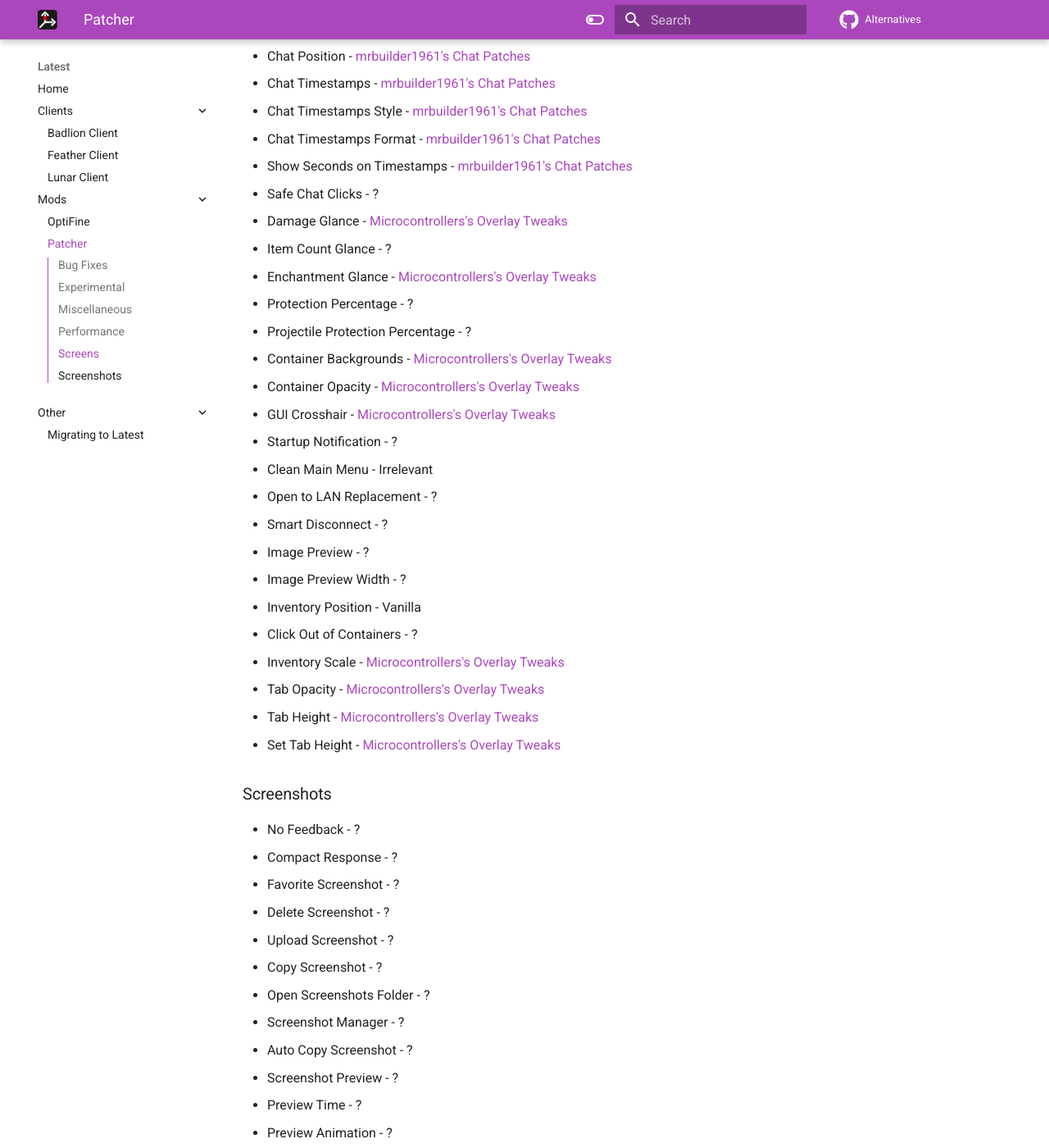
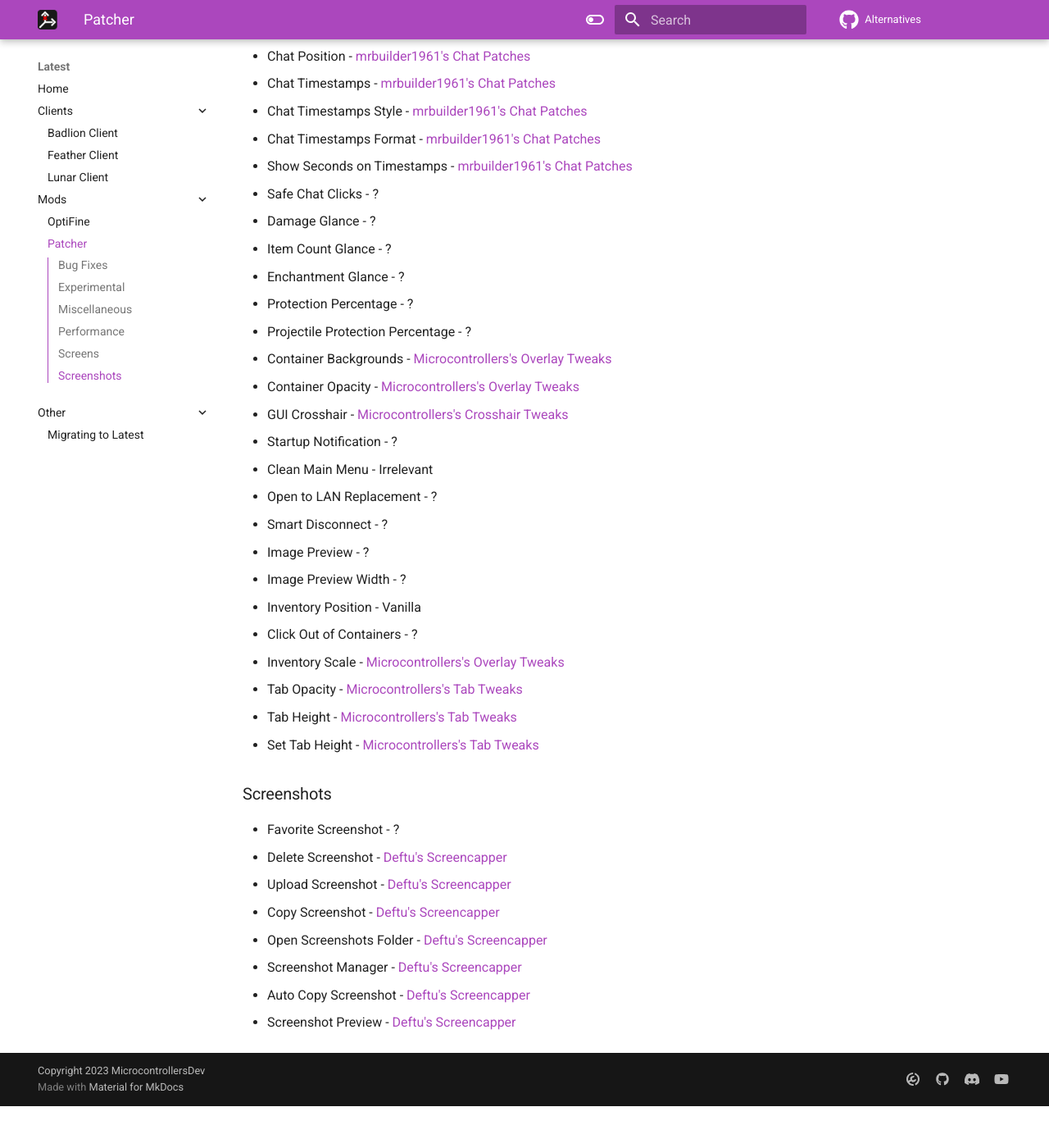
Before and after one commit to MicrocontrollersDev/Alternatives, an MkDocs documentation site: the page built from docs/latest/patcher.md, in a window 1280 px wide and 1400 px high, scrolled down 4713 px. Shown: the whole window at 82% size. Built offline with MkDocs 1.6.1 and Material for MkDocs 9.7.7, drawn with Linux system fonts in a browser that asks for light colours; comment, search, counter and statistics services are not loaded; after the commit the page ends 6062 px from its top, so only the background shows below that; some of the changed text lies outside the part shown.

Commit message:
update mods and stuff

```diff
--- a/docs/latest/patcher.md
+++ b/docs/latest/patcher.md
@@ -31,7 +31,7 @@
 - Better Keybind Handling - Vanilla
 - Separate Sound & Texture Reloading - ?
 - Disable Hotbar Scrolling - [Microcontrollers's Scroll Tweaks](https://modrinth.com/mod/scrolltweaks)
-- Crosshair Perspective - [Microcontrollers's Overlay Tweaks](https://modrinth.com/mod/overlaytweaks)
+- Crosshair Perspective - [Microcontrollers's Crosshair Tweaks](https://modrinth.com/mod/crosshairtweaks)
 - Unfocused Sounds - [juliand665's Dynamic FPS](https://modrinth.com/mod/dynamic-fps)
 - Unfocused FPS - [juliand665's Dynamic FPS](https://modrinth.com/mod/dynamic-fps)
 - Unfocused FPS Amount - [juliand665's Dynamic FPS](https://modrinth.com/mod/dynamic-fps)
@@ -55,7 +55,7 @@
 - Simplify FPS Counter - [isXander's Zoomify](https://modrinth.com/mod/zoomify)
 - Use Vanilla Metrics Renderer - Irrelevant
 - Nausea Effect - Vanilla
-- Disable Achievements - [Microcontrollers's Overlay Tweaks](https://modrinth.com/mod/overlaytweaks)
+- Disable Achievements - [FlashyReese's Sodium Extra](https://modrinth.com/mod/sodium-extra)
 - Fire Overlay Height - [Microcontrollers's Overlay Tweaks](https://modrinth.com/mod/overlaytweaks)
 - Fire Overlay Opacity - [Microcontrollers's Overlay Tweaks](https://modrinth.com/mod/overlaytweaks)
 - Hide Fire Overlay with Fire Resistance - [Microcontrollers's Overlay Tweaks](https://modrinth.com/mod/overlaytweaks)
@@ -79,12 +79,12 @@
 - Disable Text Shadow - [Microcontrollers's Sciophobia](https://modrinth.com/mod/sciophobia)
 - Left Hand in First Person - Vanilla
 - Toggle Tab - ?
-- Number Ping - [Microcontrollers's Overlay Tweaks](https://modrinth.com/mod/overlaytweaks)
-- Disable Titles - [Microcontrollers's Overlay Tweaks](https://modrinth.com/mod/overlaytweaks)
-- Title Scale - [Microcontrollers's Overlay Tweaks](https://modrinth.com/mod/overlaytweaks)
-- Automatically Scale Title - [Microcontrollers's Overlay Tweaks](https://modrinth.com/mod/overlaytweaks)
-- Title Opacity - [Microcontrollers's Overlay Tweaks](https://modrinth.com/mod/overlaytweaks)
-- Windowed Fullscreen - [comp500's Borderless Mining](https://modrinth.com/mod/borderless-mining)
+- Number Ping - [Microcontrollers's Tab Tweaks](https://modrinth.com/mod/tabtweaks)
+- Disable Titles - [Microcontrollers's Title Tweaks](https://modrinth.com/mod/titletweaks)
+- Title Scale - [Microcontrollers's Title Tweaks](https://modrinth.com/mod/titletweaks)
+- Automatically Scale Title - [Microcontrollers's Title Tweaks](https://modrinth.com/mod/titletweaks)
+- Title Opacity - [Microcontrollers's Title Tweaks](https://modrinth.com/mod/titletweaks)
+- Windowed Fullscreen - [Kir_Antipov's Cubes Without Borders](https://modrinth.com/mod/cubes-with-borders)
 - Instant Fullscreen - ?
 - Fix Action Bar Overlap - ?
 
@@ -146,14 +146,14 @@
 - Chat Timestamps Format - [mrbuilder1961's Chat Patches](https://modrinth.com/mod/chatpatches)
 - Show Seconds on Timestamps - [mrbuilder1961's Chat Patches](https://modrinth.com/mod/chatpatches)
 - Safe Chat Clicks - ?
-- Damage Glance - [Microcontrollers's Overlay Tweaks](https://modrinth.com/mod/overlaytweaks)
+- Damage Glance - ?
 - Item Count Glance - ?
-- Enchantment Glance - [Microcontrollers's Overlay Tweaks](https://modrinth.com/mod/overlaytweaks)
+- Enchantment Glance - ?
 - Protection Percentage - ?
 - Projectile Protection Percentage - ?
 - Container Backgrounds - [Microcontrollers's Overlay Tweaks](https://modrinth.com/mod/overlaytweaks)
 - Container Opacity - [Microcontrollers's Overlay Tweaks](https://modrinth.com/mod/overlaytweaks)
-- GUI Crosshair - [Microcontrollers's Overlay Tweaks](https://modrinth.com/mod/overlaytweaks)
+- GUI Crosshair - [Microcontrollers's Crosshair Tweaks](https://modrinth.com/mod/crosshairtweaks)
 - Startup Notification - ?
 - Clean Main Menu - Irrelevant
 - Open to LAN Replacement - ?
@@ -163,22 +163,17 @@
 - Inventory Position - Vanilla
 - Click Out of Containers - ?
 - Inventory Scale - [Microcontrollers's Overlay Tweaks](https://modrinth.com/mod/overlaytweaks)
-- Tab Opacity - [Microcontrollers's Overlay Tweaks](https://modrinth.com/mod/overlaytweaks)
-- Tab Height - [Microcontrollers's Overlay Tweaks](https://modrinth.com/mod/overlaytweaks)
-- Set Tab Height - [Microcontrollers's Overlay Tweaks](https://modrinth.com/mod/overlaytweaks)
+- Tab Opacity - [Microcontrollers's Tab Tweaks](https://modrinth.com/mod/tabtweaks)
+- Tab Height - [Microcontrollers's Tab Tweaks](https://modrinth.com/mod/tabtweaks)
+- Set Tab Height - [Microcontrollers's Tab Tweaks](https://modrinth.com/mod/tabtweaks)
 
 ### Screenshots
 
-- No Feedback - ?
-- Compact Response - ?
 - Favorite Screenshot - ?
-- Delete Screenshot - ?
-- Upload Screenshot - ?
-- Copy Screenshot - ?
-- Open Screenshots Folder - ?
-- Screenshot Manager - ?
-- Auto Copy Screenshot - ?
-- Screenshot Preview - ?
-- Preview Time - ?
-- Preview Animation - ?
-- Preview Scale - ?
+- Delete Screenshot - [Deftu's Screencapper](https://modrinth.com/mod/screencapper)
+- Upload Screenshot - [Deftu's Screencapper](https://modrinth.com/mod/screencapper)
+- Copy Screenshot - [Deftu's Screencapper](https://modrinth.com/mod/screencapper)
+- Open Screenshots Folder - [Deftu's Screencapper](https://modrinth.com/mod/screencapper)
+- Screenshot Manager - [Deftu's Screencapper](https://modrinth.com/mod/screencapper)
+- Auto Copy Screenshot - [Deftu's Screencapper](https://modrinth.com/mod/screencapper)
+- Screenshot Preview - [Deftu's Screencapper](https://modrinth.com/mod/screencapper)
```
Also changed, not shown: other parts of docs/latest/patcher.md (+1 -1 lines), docs/latest/badlion.md (+17 -17 lines), docs/latest/feather.md (+15 -15 lines), docs/latest/lunar.md (+22 -22 lines), docs/latest/migrating.md (+2 -1 lines).
